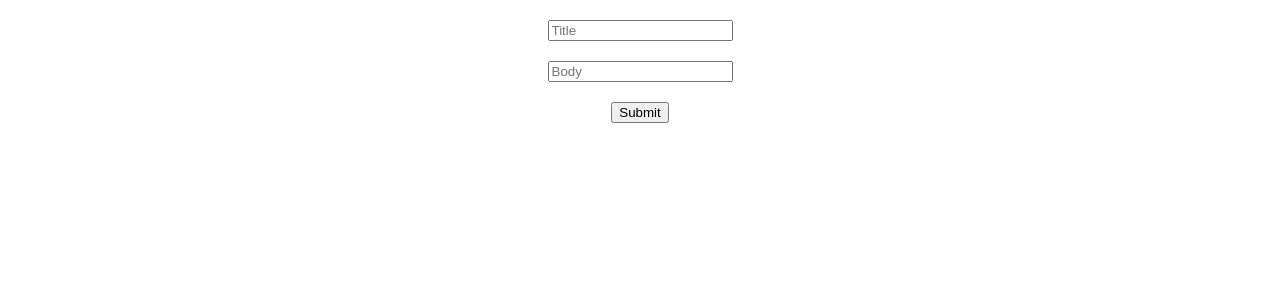
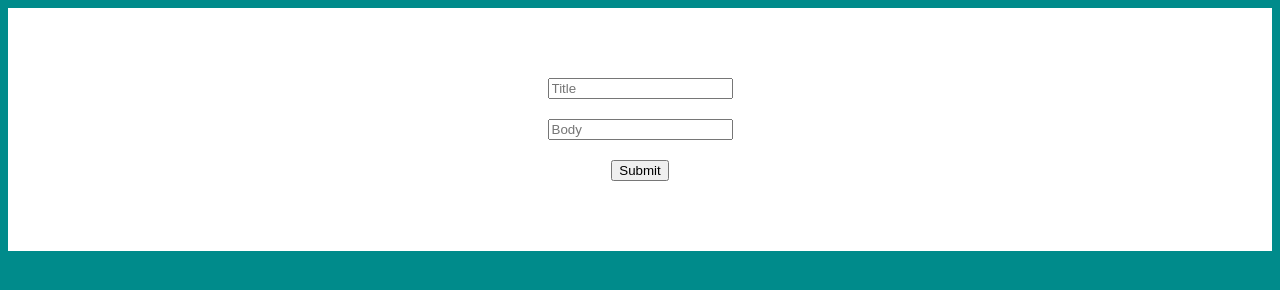
Before and after one commit to stevekinney/verbose-disco, a plain HTML site: page index.html in a window 1280 px wide. Drawn offline with nearby package versions, Linux system fonts and the light colour scheme.

Commit message:
Add background color

```diff
--- a/index.html
+++ b/index.html
@@ -6,7 +6,7 @@
     <link href="style.css" rel="stylesheet">
   </head>
   <body>
-    <section class="new-idea">
+    <section class="new-idea container">
       <form action="" class="new-idea-form">
         <input type="text" class="new-idea-title" placeholder="Title">
         <input type="text" class="new-idea-body" placeholder="Body">
--- a/style.css
+++ b/style.css
@@ -1,7 +1,11 @@
 body {
-  background-color:
+  background-color: DarkCyan;
 }
 
+.container {
+  background-color: white;
+  padding: 50px 0;
+}
 
 input {
   display: block;
```
